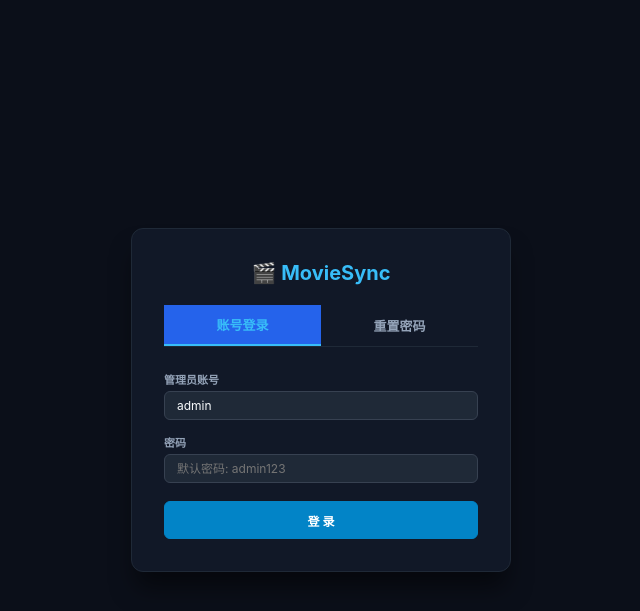
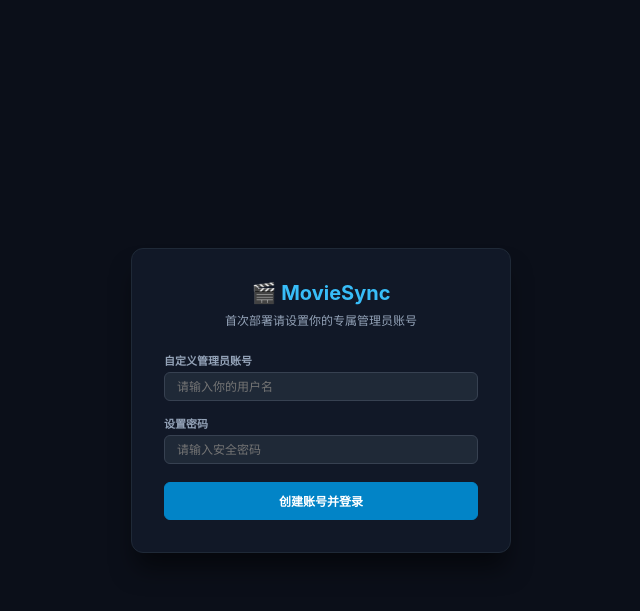
Before and after one commit to rinzaki007/DouQuarkHub, a Flask app: page /setup in a window 1280 px wide. Shown: the top 611 px of the page, without its empty margins (319-959 px from the left). Run offline with Flask 3, Linux system fonts and the light colour scheme.

Commit message:
Update login.html

```diff
--- a/templates/login.html
+++ b/templates/login.html
@@ -3,7 +3,7 @@
 <head>
     <meta charset="UTF-8">
     <meta name="viewport" content="width=device-width, initial-scale=1.0">
-    <title>登录 - MovieSync 云影同步</title>
+    <title>{{ '首次初始化设置' if is_setup else '登录' }} - MovieSync 云影同步</title>
     <link rel="stylesheet" href="/static/css/style.css">
     <style>
         .login-wrapper {
@@ -21,78 +21,74 @@
             width: 380px;
             box-shadow: 0 20px 25px -5px rgba(0, 0, 0, 0.5);
         }
-        .tab-header {
-            display: flex;
+        .title-header {
+            text-align: center;
             margin-bottom: 24px;
-            border-bottom: 1px solid #1f2937;
         }
-        .tab-btn {
-            flex: 1;
-            background: none;
-            border: none;
+        .title-header h2 {
+            color: #38bdf8;
+            font-size: 20px;
+            margin-bottom: 6px;
+        }
+        .title-header p {
             color: #94a3b8;
-            padding: 10px;
-            border-radius: 0;
-            cursor: pointer;
-            font-size: 13px;
-        }
-        .tab-btn.active {
-            color: #38bdf8;
-            border-bottom: 2px solid #38bdf8;
-            font-weight: bold;
+            font-size: 12px;
         }
     </style>
 </head>
 <body>
 <div class="login-wrapper">
     <div class="login-card">
-        <h2 style="text-align: center; margin-bottom: 20px; color: #38bdf8; font-size: 20px;">🎬 MovieSync</h2>
-
-        <div class="tab-header">
-            <button class="tab-btn active" id="tab-login-btn" onclick="switchTab('login')">账号登录</button>
-            <button class="tab-btn" id="tab-reset-btn" onclick="switchTab('reset')">重置密码</button>
+        <div class="title-header">
+            <h2>🎬 MovieSync</h2>
+            <p>{{ '首次部署请设置你的专属管理员账号' if is_setup else '请登录以继续使用服务' }}</p>
         </div>
 
-        <!-- 账号登录 -->
-        <form id="form-login" onsubmit="handleLogin(event)">
+        {% if is_setup %}
+        <!-- 首次初始化表单 -->
+        <form onsubmit="handleSetup(event)">
             <div class="form-group" style="margin-bottom: 14px;">
-                <label>管理员账号</label>
-                <input type="text" id="login-username" value="admin" required>
+                <label>自定义管理员账号</label>
+                <input type="text" id="setup-username" placeholder="请输入你的用户名" required>
+            </div>
+            <div class="form-group" style="margin-bottom: 18px;">
+                <label>设置密码</label>
+                <input type="password" id="setup-password" placeholder="请输入安全密码" required>
+            </div>
+            <button type="submit" class="btn-primary" style="width: 100%; height: 38px;">创建账号并登录</button>
+        </form>
+        {% else %}
+        <!-- 正常登录表单 -->
+        <form onsubmit="handleLogin(event)">
+            <div class="form-group" style="margin-bottom: 14px;">
+                <label>账号</label>
+                <input type="text" id="login-username" required>
             </div>
             <div class="form-group" style="margin-bottom: 18px;">
                 <label>密码</label>
-                <input type="password" id="login-password" placeholder="默认密码: admin123" required>
+                <input type="password" id="login-password" required>
             </div>
             <button type="submit" class="btn-primary" style="width: 100%; height: 38px;">登 录</button>
         </form>
-
-        <!-- 重置密码 -->
-        <form id="form-reset" onsubmit="handleReset(event)" style="display: none;">
-            <div class="form-group" style="margin-bottom: 14px;">
-                <label>凭证密钥 (RESET_TOKEN)</label>
-                <input type="text" id="reset-token" placeholder="默认 Token: moviesync2026" required>
-            </div>
-            <div class="form-group" style="margin-bottom: 18px;">
-                <label>设置新密码</label>
-                <input type="password" id="reset-new-password" placeholder="请输入新密码" required>
-            </div>
-            <button type="submit" class="btn-secondary" style="width: 100%; height: 38px;">确认重置密码</button>
-        </form>
+        {% endif %}
     </div>
 </div>
 
 <script>
-function switchTab(tab) {
-    if(tab === 'login') {
-        document.getElementById('form-login').style.display = 'block';
-        document.getElementById('form-reset').style.display = 'none';
-        document.getElementById('tab-login-btn').classList.add('active');
-        document.getElementById('tab-reset-btn').classList.remove('active');
+async function handleSetup(e) {
+    e.preventDefault();
+    const username = document.getElementById('setup-username').value;
+    const password = document.getElementById('setup-password').value;
+    const res = await fetch('/api/setup', {
+        method: 'POST',
+        headers: {'Content-Type': 'application/json'},
+        body: JSON.stringify({username, password})
+    });
+    const data = await res.json();
+    if(data.success) {
+        window.location.href = '/';
     } else {
-        document.getElementById('form-login').style.display = 'none';
-        document.getElementById('form-reset').style.display = 'block';
-        document.getElementById('tab-reset-btn').classList.add('active');
-        document.getElementById('tab-login-btn').classList.remove('active');
+        alert(data.message);
     }
 }
 
@@ -112,20 +108,6 @@
         alert(data.message);
     }
 }
-
-async function handleReset(e) {
-    e.preventDefault();
-    const token = document.getElementById('reset-token').value;
-    const new_password = document.getElementById('reset-new-password').value;
-    const res = await fetch('/api/reset-password', {
-        method: 'POST',
-        headers: {'Content-Type': 'application/json'},
-        body: JSON.stringify({token, new_password})
-    });
-    const data = await res.json();
-    alert(data.message);
-    if(data.success) switchTab('login');
-}
 </script>
 </body>
 </html>
```
